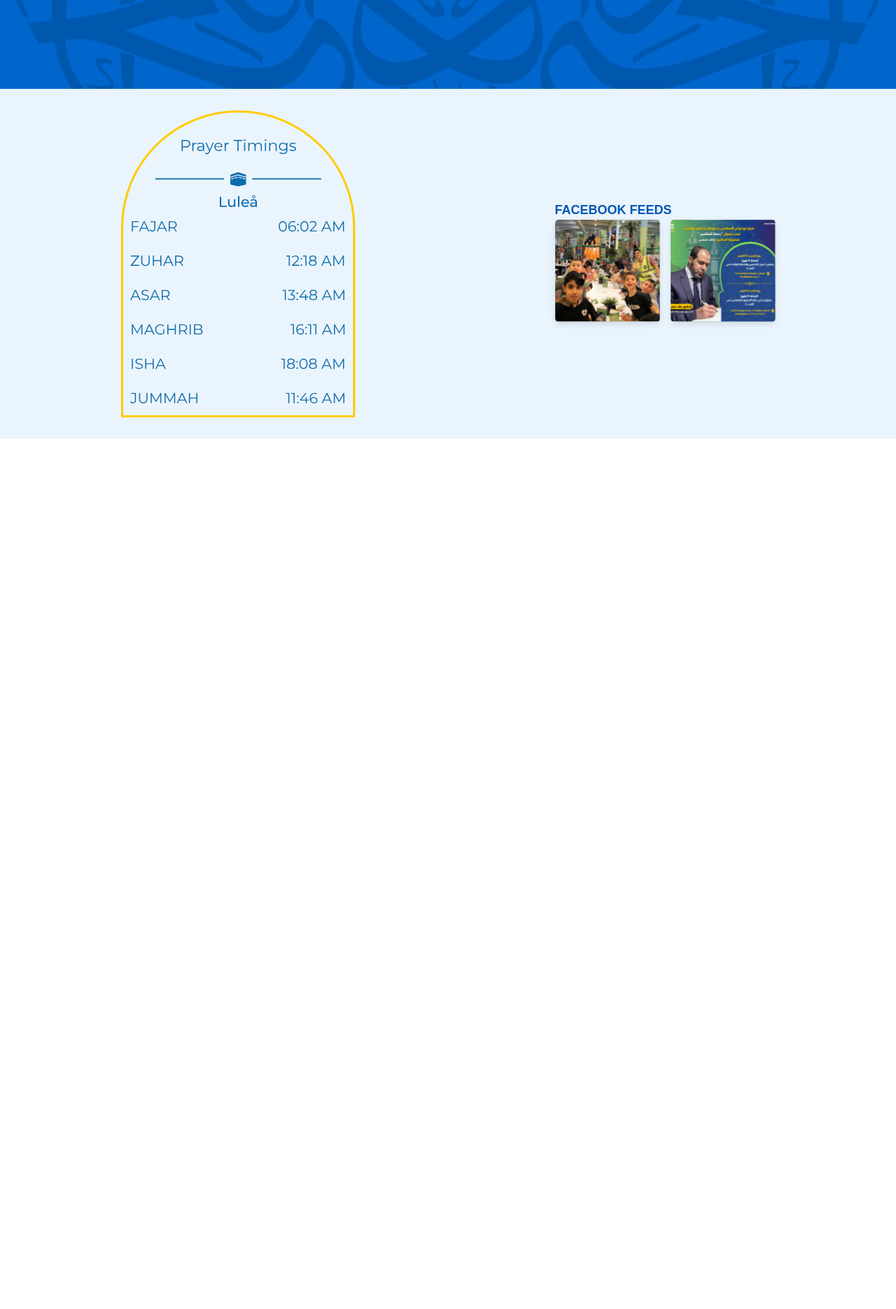
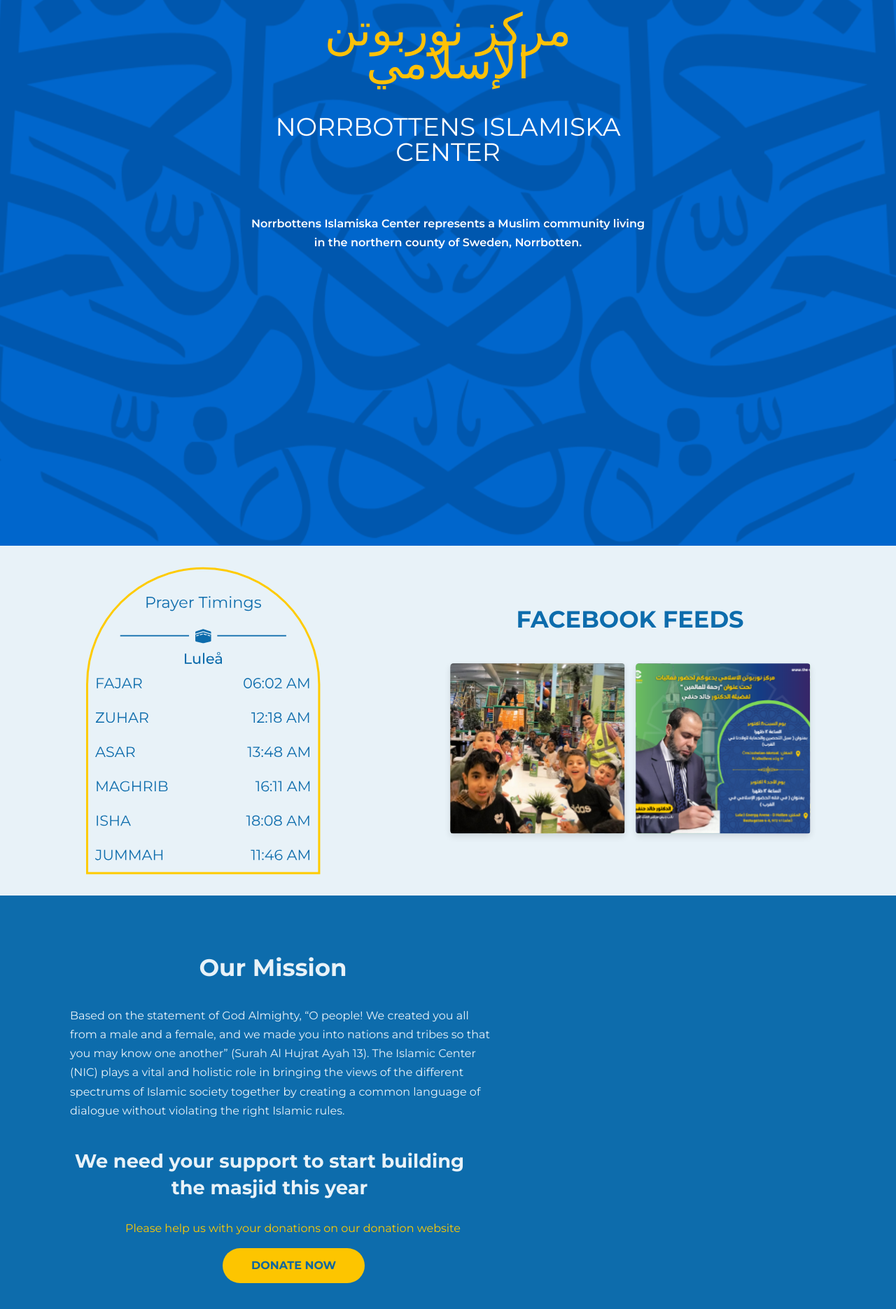
Before and after one commit to MuzammilBaig10/vite-project, a React (Vite) app: page / in a window 1280 px wide. Shown: the part 520-2391 px from the top of the page at 70% size. Before the commit the page ends 1147 px from the top, so only its background shows below. Built offline with nearby package versions, Linux system fonts and the light colour scheme.

Commit message:
prayertiming section completed and mission section in progress

```diff
--- a/src/App.css
+++ b/src/App.css
@@ -50,6 +50,10 @@
   color: white;
 }
 
+.navbar-social {
+  padding-right: 30px;
+}
+
 .navbar-social a {
   margin-left: 10px;
   color: white;
@@ -67,32 +71,41 @@
   background-color: #0066cc;
   text-align: center;
   color: white;
-  padding: 160px;
+  padding: 350px;
+  object-fit:cover;
   position: relative;
-  font-family: "Arial", sans-serif;
+  font-family: 'Montserrat', sans-serif;
   margin-top: 1px;
 }
 
 .bismillah {
-  font-size: 24px;
+  font-size: 34px;
+  font-weight: 300;
+  line-height: 47.6px;
   margin-bottom: 20px;
 }
 
 .center-title {
-  font-size: 36px;
+  font-size: 64px;
   color: #ffc107;
-  font-weight: bold;
+  line-height: 47.6px;
+  font-weight: 900;
 }
 
 .center-subtitle {
-  font-size: 28px;
+  font-size: 36px;
+  font-weight: 500;
+  line-height: 35.85px;
   margin-bottom: 20px;
+  margin-top: 50px;
 }
 
 .center-description {
   font-size: 16px;
+  font-weight: 600;
+  line-height: 27.2px;
   max-width: 600px;
-  margin: 0 auto;
+  margin: 70px auto;
 }
 
 
@@ -100,7 +113,7 @@
   display: flex;
   justify-content: space-around;
   align-items: center;
-  background-color: #eaf4fc;
+  background-color: #E8F2F8;
   padding: 30px;
   font-family: Arial, sans-serif;
 }
@@ -151,9 +164,13 @@ ul li {
 }
 
 .facebook-feeds h3 {
-  font-size: 18px;
-  font-weight: bold;
-  color: #0056b3;
+  font-size: 33.6px;
+  font-weight: 700;
+  line-height: 47.04px;
+  color: #0D6CAC;
+  text-align: center;
+  margin-bottom: 40px;
+  font-family: 'Montserrat', sans-serif;
 }
 
 .feed-images {
@@ -162,7 +179,89 @@ ul li {
 }
 
 .feed img {
-  width: 150px;
+  width: 250px;
   border-radius: 5px;
   box-shadow: 0px 4px 10px rgba(0, 0, 0, 0.1);
 }
+
+.container-1 {
+  background-color: #0D6CAC;
+  font-family: 'Montserrat', sans-serif;
+
+}
+
+.text-1 {
+  padding-top: 80px;
+  padding-bottom: 30px;
+  padding-right: 500px;
+  font-size: 34px;
+  font-weight: 900;
+  line-height: 47.6px;
+  color: #E8F2F8;
+  text-align: center;
+}
+
+.text-2 {
+padding-left: 100px;
+padding-right: 580px;
+padding-bottom: 40px;
+font-size: 16px;
+font-weight: 400;
+line-height: 27.2px;
+color: #E8F2F8;
+}
+
+.text-3 {
+  padding-left: 80px;
+  padding-right: 590px;
+  padding-bottom: 25px;
+  text-align: center;
+  font-size: 27.2px;
+  font-weight: 900;
+  line-height: 38.08px;
+  color: #E8F2F8;
+}
+
+.text-4 {
+  padding-left: 179px;
+  padding-bottom: 15px;
+  font-size: 16px;
+  font-weight: 500;
+  line-height: 27.2px;
+  color: #FFCB00;
+}
+
+.donation-1 {
+  padding-left: 318px;
+  padding-bottom: 20px;
+}
+
+.donate-button {
+  background-color: #fdc500; /* Yellow background */
+  color: #0d66a0; /* Blue text color */
+  font-weight: 700;
+  font-size: 16px;
+  line-height: 18px;
+  border-radius: 30px;
+  padding: 15px 40px;
+  cursor: pointer;
+  transition: all 0.3s ease;
+}
+
+.mission-image {
+  max-width: 40%;
+  text-align: center;
+}
+
+.mission-image img {
+  width: 100%;
+  object-fit: cover;
+}
+
+.image-caption {
+  margin-top: 10px;
+  font-weight: 700;
+  font-size: 22.4px;
+  line-height: 27.2px;
+  color: #E8F2F8;
+}
--- a/src/App.jsx
+++ b/src/App.jsx
@@ -3,6 +3,7 @@ import Header from './components/Header';
 import Herosection from './components/Herosection';
 import '@fortawesome/fontawesome-free/css/all.min.css';
 import PrayerTimingsAndFeeds from './components/PrayerTimingAndFeeds';
+import Mission from './components/Mission';
 
 const App = () => {
   return (
@@ -10,6 +11,7 @@ const App = () => {
     <Header/>
     <Herosection/>
     <PrayerTimingsAndFeeds/>
+    <Mission/>
     </>
   )
 }
--- a/src/components/Herosection.jsx
+++ b/src/components/Herosection.jsx
@@ -11,7 +11,7 @@ const Herosection = () => {
         northern county of Sweden, Norrbotten.
       </p>
     </div>
-  );
-};
+  )
+}
 
 export default Herosection;
--- /dev/null
+++ b/src/components/Mission.jsx
@@ -0,0 +1,20 @@
+import img1 from '../assets/img1.png'
+
+const Mission = () => {
+    return (
+        <div className="container-1">
+            <div className="text-1" >Our Mission</div>
+            <div className="text-2" >Based on the statement of God Almighty, “O people! We created you all from a male and a female, and we made you into nations and tribes so that you may know one another” (Surah Al Hujrat Ayah 13). The Islamic Center (NIC) plays a vital and holistic role in bringing the views of the different spectrums of Islamic society together by creating a common language of dialogue without violating the right Islamic rules.</div>
+            <div className="text-3" >We need your support to start building the masjid this year</div>
+            <div className="text-4" >Please help us with your donations on our donation website</div>
+            <div className="donation-1">
+            <button className="donate-button">DONATE NOW</button>
+            </div>
+            <div className="mission-image">
+        <img src={img1} alt="Salatul Eid" />
+        <p className="image-caption">Salatul Eid on 1st of May 2022</p>
+        </div>
+        </div>
+    )
+    }
+    export default Mission;
--- a/src/components/PrayerTimingAndFeeds.jsx
+++ b/src/components/PrayerTimingAndFeeds.jsx
@@ -18,7 +18,7 @@ const PrayerTimingsAndFeeds = () => {
           </div>
         </div>
       </div>
-    );
+    )
 }
 
   export default PrayerTimingsAndFeeds;
```
Also changed, not shown: src/assets/img1.png (added).
